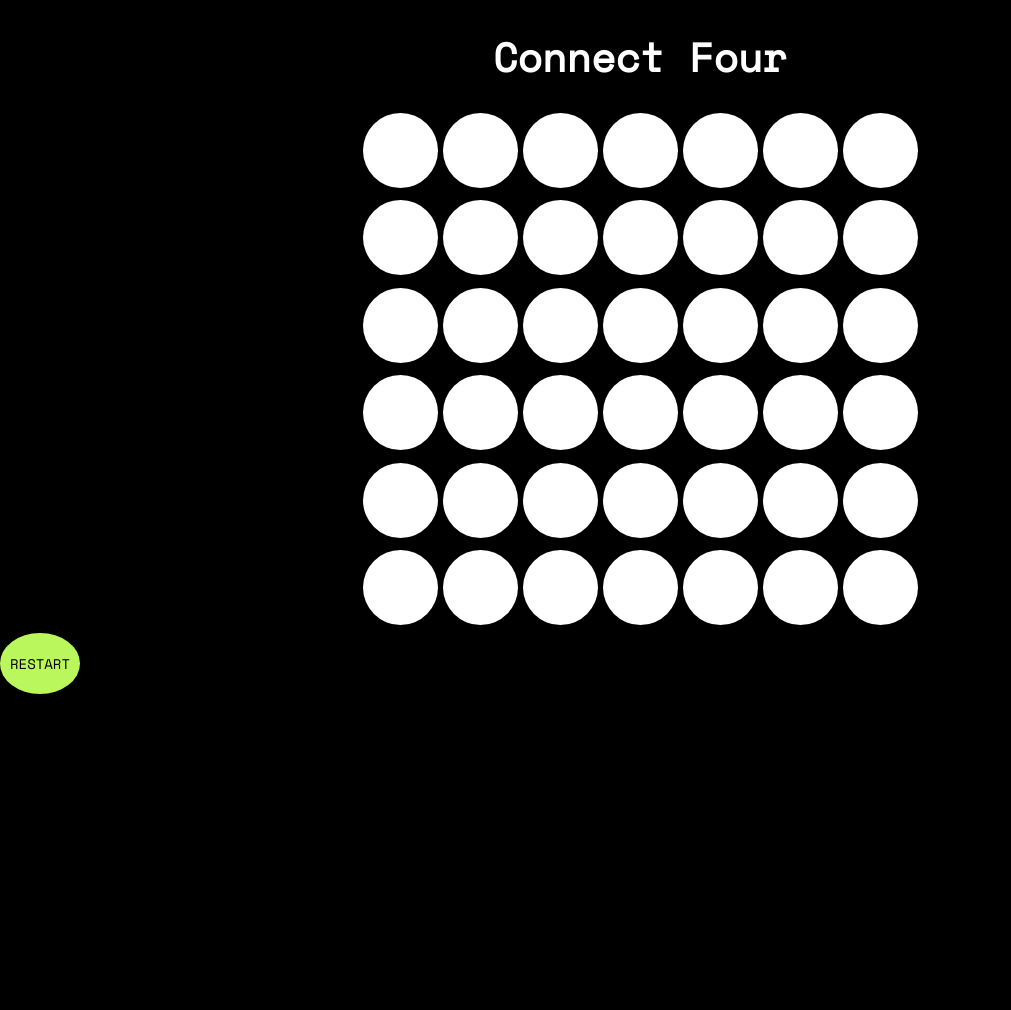
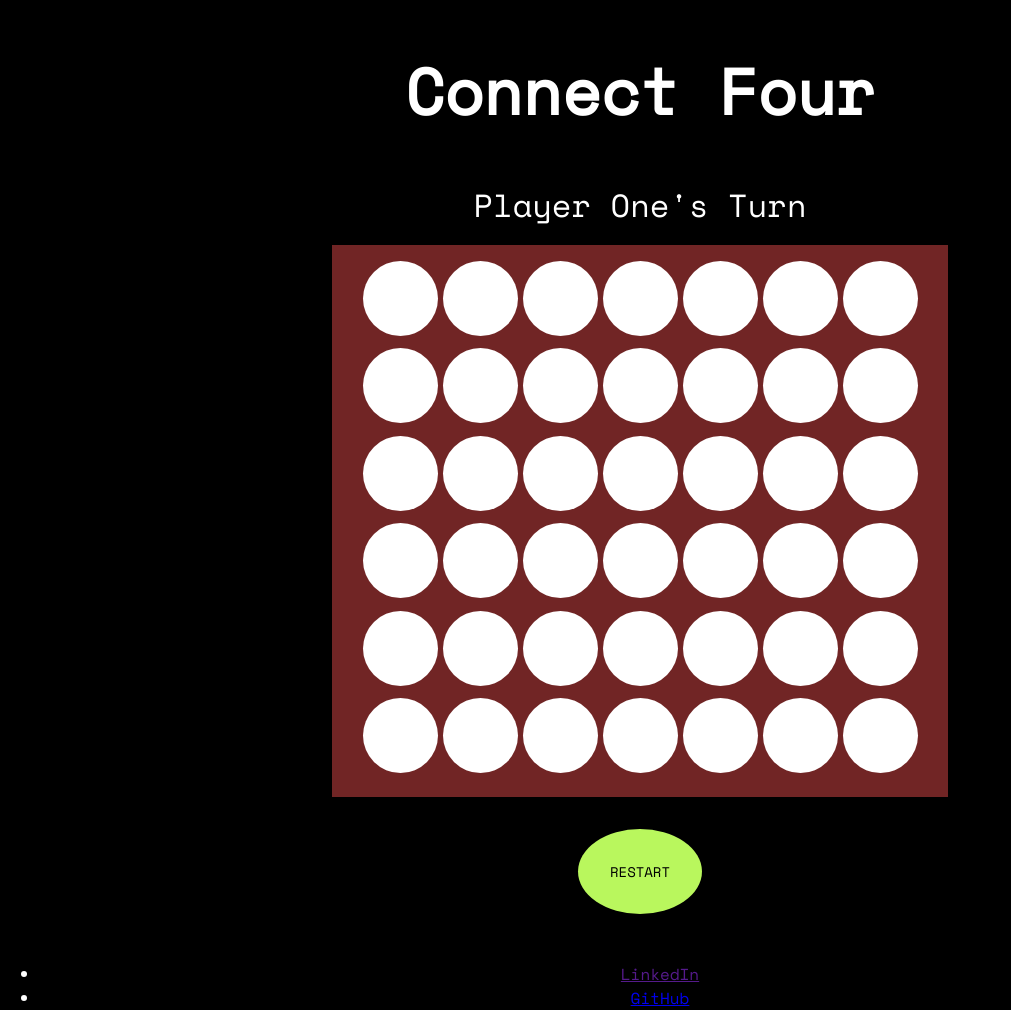
Before and after one commit to y-sherap/ConnectFour, a plain HTML site: page index.html in a window 1280 px wide. Shown: the whole page, without its empty margins (0-1011 px from the left). Before the commit the page ends 827 px from the top, so only its background shows below. Drawn offline with nearby package versions, Linux system fonts and the light colour scheme.

Commit message:
Fixed bug that allowed users to click into cells after win/draw. Also added section that displays current player's turn

```diff
--- a/index.html
+++ b/index.html
@@ -14,7 +14,7 @@
 <body style="overflow:hidden;">
   <header>
     <h1>Connect Four</h1>
-    <div class="gameStatus"></div>
+    <div class="gameStatus">Player One's Turn</div>
   </header>
   <section class="board">
     <div class="cell"></div>
@@ -61,5 +61,12 @@
     <div class="cell"></div>
   </section>
 <button class="btn">RESTART</button>
+<footer class=footer>
+  <ul>
+    <li><a href="">LinkedIn</a></li>
+    <li><a href="https://github.com/y-sherap">GitHub</a></li>
+  </ul>
+
+</footer>
 </body>
 </html>
--- a/script.js
+++ b/script.js
@@ -7,6 +7,7 @@ const token = document.querySelector(".token");
 
 let isPlayer1 = true;
 let isGameOver = false;
+
 // starting set that will populate when players click on individual cells
 let board = [
   "", "", "", "", "", "", "",
@@ -89,16 +90,27 @@ const winningConditions = [
   [38, 39, 40, 41],
 ];
 
+// document.addEventListener("load", () => {
+//   disableCells(false);
+// });
+
 let showWinningMessage = (winningMessage) => {
   gameStatusMessage.innerText = winningMessage
   isGameOver = true
+
+
   // message placeholder
 };
+
+let currentPlayerMessage = (currentPlayerMsg) => {
+  gameStatusMessage.innerText = currentPlayerMsg
+}
 
 // ! = opposite. Checking to see whether Player1 is playing
 let alternatePlayer = () => {
   isPlayer1 = !isPlayer1;
 };
+
 
 for (let i = 0; i < cell.length; i++) {
   cell[i].addEventListener("click", (e) => {
@@ -109,11 +121,12 @@ for (let i = 0; i < cell.length; i++) {
     let neighborCellHasValue = i > 34 || hasValue
     // if it doesn't have an empty string, then neighbor Cell does have a value.  Neighbor celll is the cell underneath the clicked cell.
 
-    if (e.target.dataset.cellTaken || !neighborCellHasValue) {
+    if (e.target.dataset.cellTaken || !neighborCellHasValue || isGameOver) {
       return;
 
       // if current cell we're clicking on has a value/if it's a true, or if a neighbor cell has value, we will return. can't double click
     }
+    currentPlayerMessage(`Player ${isPlayer1 ? "One's" : "Two's"} Turn`)
     checkWinningConditions(i);
     e.target.style.backgroundColor = isPlayer1 ? "red" : "yellow";
     alternatePlayer();
@@ -122,6 +135,10 @@ for (let i = 0; i < cell.length; i++) {
     e.target.dataset.cellTaken = true;
   });
 }
+
+// it'll be either true or false. True/ActiveNo = disabled. users cannot click on this.
+
+
 
 //  everytime a useer clicks into a cell, we want to log the index of that cell into the variable "board" amd check if one of the winning conditions were met
 const checkWinningConditions = (indexOfClickedCell) => {
@@ -138,30 +155,35 @@ const checkWinningConditions = (indexOfClickedCell) => {
     // set the value of winner
     if (conditionOne && conditionTwo && conditionThree && conditionFour) {
       winner = "Player 1";
+      // disableCells();
     } else if (conditionOne === false && conditionTwo === false && conditionThree === false && conditionFour === false) {
         winner = "Player 2";
+        // disableCells();
     }
     // every item in the array we need to check for a se3t of trues and flases. true = player 1
   });
   // we'll iterate through the array to check which player it was that clicked on the cell and it would put out a true or false
   if (winner) {
     // display winner here
-    const winnerMessage = `${winner} is the winner!`
-    showWinningMessage(winnerMessage)
+    const winnerMessage = `${winner} wins!`
+    showWinningMessage(winnerMessage);
+    // disableCells();
   } else {
     let checkDraw = board.find(element => element === "")
 // checks if there's an empty string on the board
       if (checkDraw) {
-        showWinningMessage ("It's a draw!")
+        showWinningMessage ("It's a draw!");
+        // disableCells();
       }
   }
+
 
 };
 
 // add an event listener so that when the button is clicked, board is reset
 
 const resetBoard = () => {
-  window.location.reload()
+  window.location.reload();
 }
 
 
--- a/style.css
+++ b/style.css
@@ -7,30 +7,36 @@ body {
 background-color: rgb(0, 0, 0);
 color: rgb(255, 255, 255);
 font-family: 'Space Mono', monospace;
+text-align: center;
+font-size: 16px
 }
 
 h1 {
-  font-size: 40px;
+  font-size: 4rem;
   text-align: center;
 }
-header {
 
-}
 
-h2 {
+.gameStatus {
+  font-size: 2rem;
+  text-align: center;
+  margin: 1rem;
+
 
 }
 .board{
   display: flex;
   flex-wrap: wrap;
-  /* grid-template-columns: repeat (7, 110px);
-  grid-template-rows: repeat (6, 110px);  */
+  /* display: grid;
+  grid-template-columns: calc(600px / 7) calc(600px / 7) calc(600px / 7) calc(600px / 7) calc(600px / 7) calc(600px / 7) calc(600px / 7) ;
+  grid-template-rows: calc(520px / 6) calc(520px / 6) calc(520px / 6) calc(520px / 6) calc(520px / 6) calc(520px / 6) */
   width: 600px;
   height: 520px;
   margin: 0 auto;
   justify-content: center;
-  background-color: rgb(0, 0, 0);
+  background-color: rgb(113, 37, 37);
   gap: 5px 5px;
+  padding: 1rem .5rem;
 }
 
 .cell{
@@ -47,9 +53,13 @@ h2 {
   background-color: rgb(185, 247, 93);
   border: rgb(185, 247, 93);
   font-family: 'Space Mono', monospace;
-  align-self: flex-end;
   font-size: 14px;
-  padding: 20px 10px;
+  margin: 2rem;
+  padding: 2rem;
   border-radius: 50%;
   cursor: pointer;
 }
+
+.footer {
+  display: inline;
+}
```
